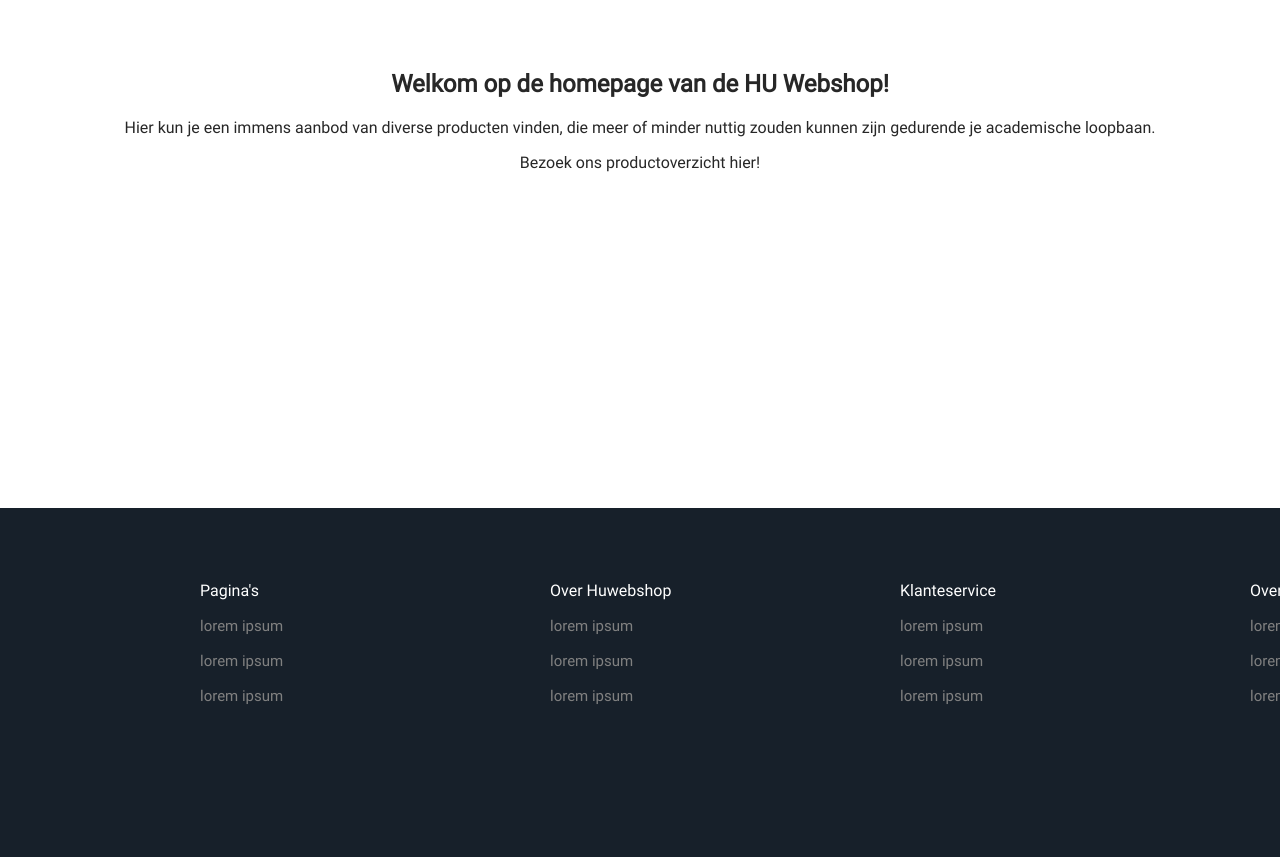
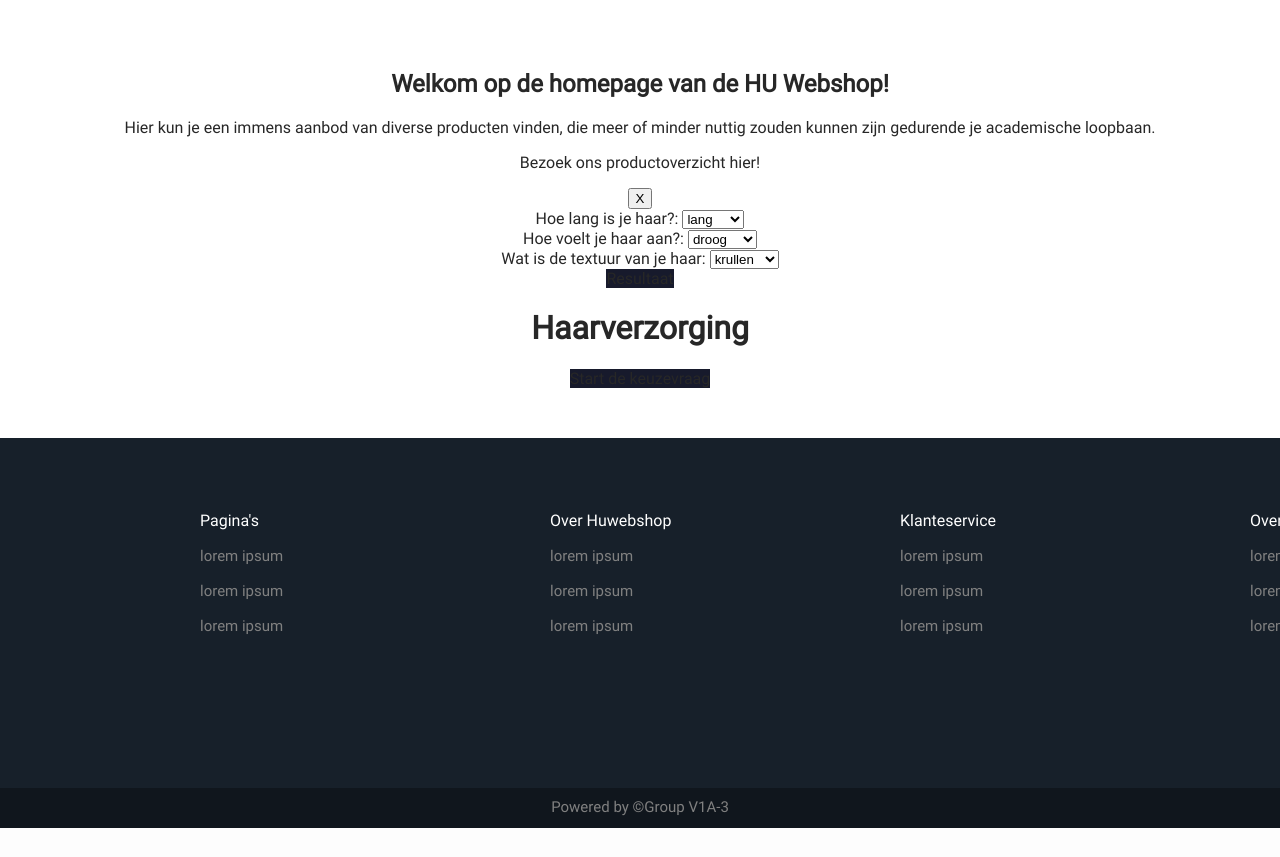
Before and after one commit to ceyhuncakir/huwebshop---V1A3, a Flask app: template templates/homepage.html in a window 1280 px wide; the page is wider, and only the part inside the window is pictured. Shown: the part 137-994 px from the top of that part. After the commit the page ends 965 px from the top of that part, so only its background shows below. Run offline with Flask 2, Linux system fonts and the light colour scheme; the template is opened without the code that fills it, so the values that code supplies are empty.

Commit message:
homepage.html aanpassing
homepage.html aangepast met de homepage-base.html ook is de keuzehulp er in verwerkt

```diff
--- a/templates/homepage.html
+++ b/templates/homepage.html
@@ -1,6 +1,53 @@
-{% extends "base.html" %}
+{% extends "homepage-base.html" %}
 {% block content %}
 	<h2>Welkom op de homepage van de HU Webshop!</h2>
 	<p>Hier kun je een immens aanbod van diverse producten vinden, die meer of minder nuttig zouden kunnen zijn gedurende je academische loopbaan.</p>
 	<p>Bezoek ons <a href="/producten">productoverzicht</a> hier!</p>
+
+	<div class="popup center">
+
+	  <div class="dismiss-btn">
+		<button id="dismiss-popup-btn">
+		    X
+		</button>
+	  </div>
+
+	  <form>
+		<div class="form_0">
+			<label for="vraag">Hoe lang is je haar?: </label>
+			<select id="optie">
+				<option value="vraag">lang</option>
+				<option value="vraag_1">middel</option>
+				<option value="vraag_2">kort</option>
+			</select>
+		</div>
+
+		<div class="form_1">
+			<label for="vraag_1">Hoe voelt je haar aan?: </label>
+			<select id="optie_2">
+				<option value="vraag">droog</option>
+				<option value="vraag_1">gewoon</option>
+				<option value="vraag_2">vettig</option>
+			</select>
+		</div>
+
+		<div class="form_2">
+			<label for="vraag_2">Wat is de textuur van je haar: </label>
+			<select id="optie_3">
+				<option value="vraag">krullen</option>
+				<option value="vraag_1">golvend</option>
+				<option value="vraag_2">stijl</option>
+			</select>
+		</div>
+
+	  </form>
+
+	  <a href="#" function="get-products-from-keuzevraag" class="keuzevraag-resultaat keuzevraag hured" id="keuzevraag-resultaat">Resultaat</a>
+
+	</div>
+
+	<div class="panel">
+		<h1>Haarverzorging</h1>
+		<a href="#" class="recommended-addtocart cartaddbutton hured" id="open-popup-btn">Start de keuzevraag</a>
+	</div>
 {% endblock %}
```
